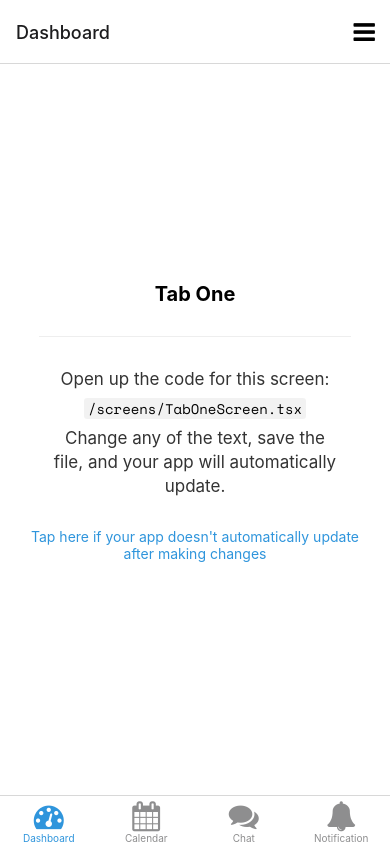
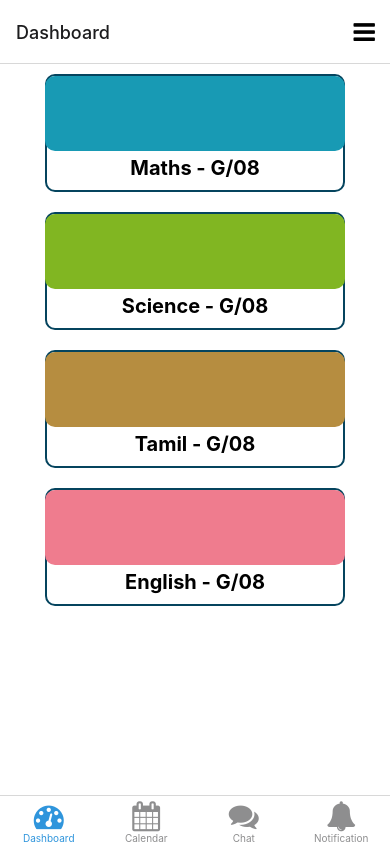
Before and after one commit to jenoshan/ReactNative_App, a React Native app: screen /TabOne in a window 390 px wide. Built offline with nearby package versions, Linux system fonts and the light colour scheme; what expo-linking would draw is missing.

Commit message:
dashboard page corrections

```diff
--- a/screens/Dashboard.tsx
+++ b/screens/Dashboard.tsx
@@ -8,9 +8,22 @@ import { RootTabScreenProps } from '../types';
 export default function Dashboard({ navigation }: RootTabScreenProps<'TabOne'>) {
   return (
     <View style={styles.container}>
-      <Text style={styles.title}>Tab One</Text>
-      <View style={styles.separator} lightColor="#eee" darkColor="rgba(255,255,255,0.1)" />
-      <EditScreenInfo path="/screens/TabOneScreen.tsx" />
+      <View style={styles.separator}>
+        <View style={styles.colorbox1}></View>
+        <Text style={styles.title}>Maths - G/08</Text>
+      </View>
+      <View style={styles.separator}>
+        <View style={styles.colorbox2}></View>
+        <Text style={styles.title}>Science - G/08</Text>
+      </View>
+      <View style={styles.separator}>
+        <View style={styles.colorbox3}></View>
+        <Text style={styles.title}>Tamil - G/08</Text>
+      </View>
+      <View style={styles.separator}>
+        <View style={styles.colorbox4}></View>
+        <Text style={styles.title}>English - G/08</Text>
+      </View>
     </View>
   );
 }
@@ -19,15 +32,51 @@ const styles = StyleSheet.create({
   container: {
     flex: 1,
     alignItems: 'center',
-    justifyContent: 'center',
+    justifyContent: 'flex-start',
   },
   title: {
     fontSize: 20,
     fontWeight: 'bold',
+    textAlign: 'center',
+    marginTop: 5
   },
   separator: {
-    marginVertical: 30,
-    height: 1,
-    width: '80%',
+    paddingVertical: 10,
+    borderWidth : 2,
+    borderRadius : 10,
+    borderColor: "#05445E",
+    padding: 20,
+    margin : 10,
+    width: 300,
+    alignItems: 'center',
+    justifyContent: 'flex-start',
+  },
+  colorbox1: {
+    backgroundColor: '#189AB4',
+    borderRadius : 10,
+    height: 75,
+    width: 300,
+    marginTop: -10
+  },
+  colorbox2: {
+    backgroundColor: '#81B622',
+    borderRadius : 10,
+    height: 75,
+    width: 300,
+    marginTop: -10
+  },
+  colorbox3: {
+    backgroundColor: '#B68D40',
+    borderRadius : 10,
+    height: 75,
+    width: 300,
+    marginTop: -10
+  },
+  colorbox4: {
+    backgroundColor: '#EF7C8E',
+    borderRadius : 10,
+    height: 75,
+    width: 300,
+    marginTop: -10
   },
 });
```
